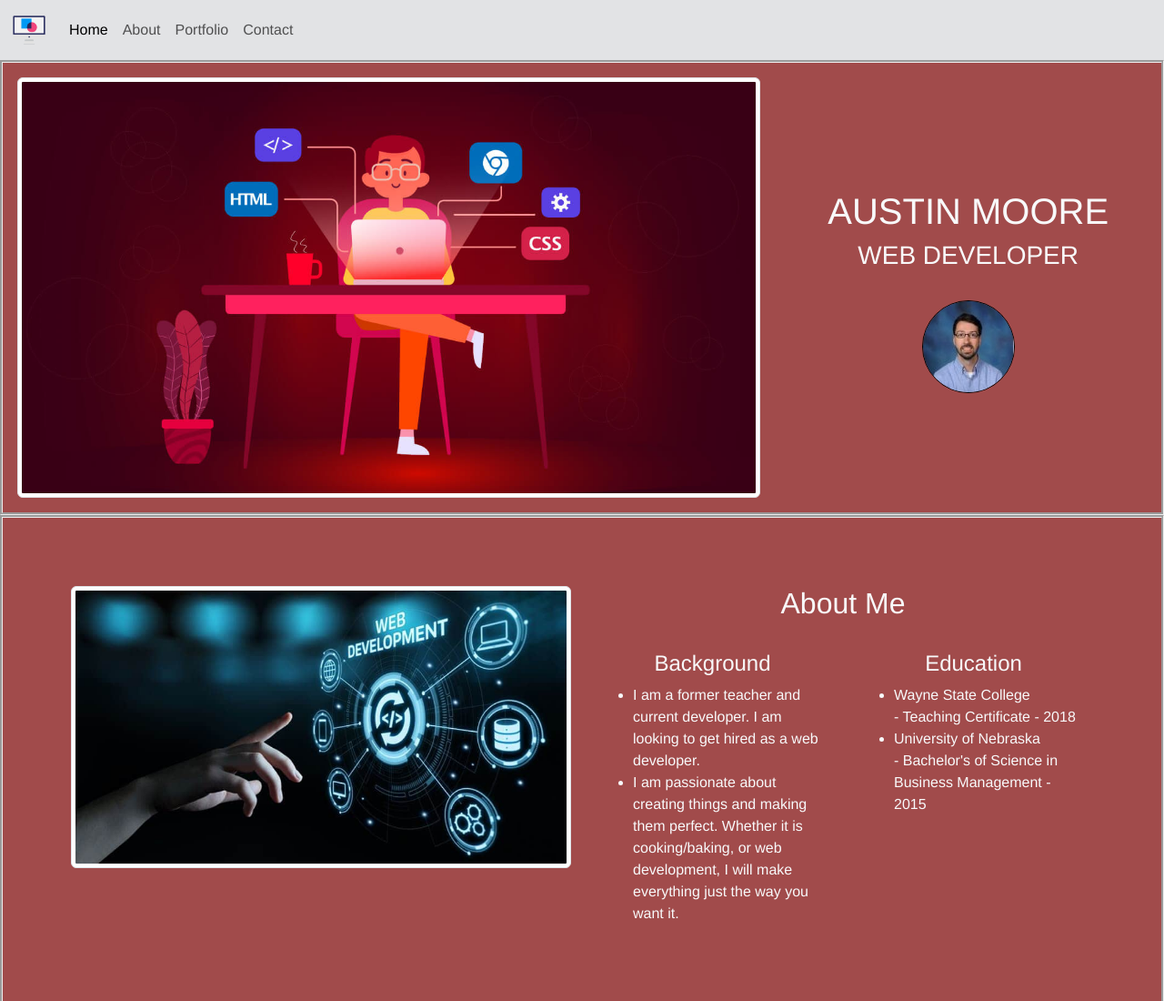
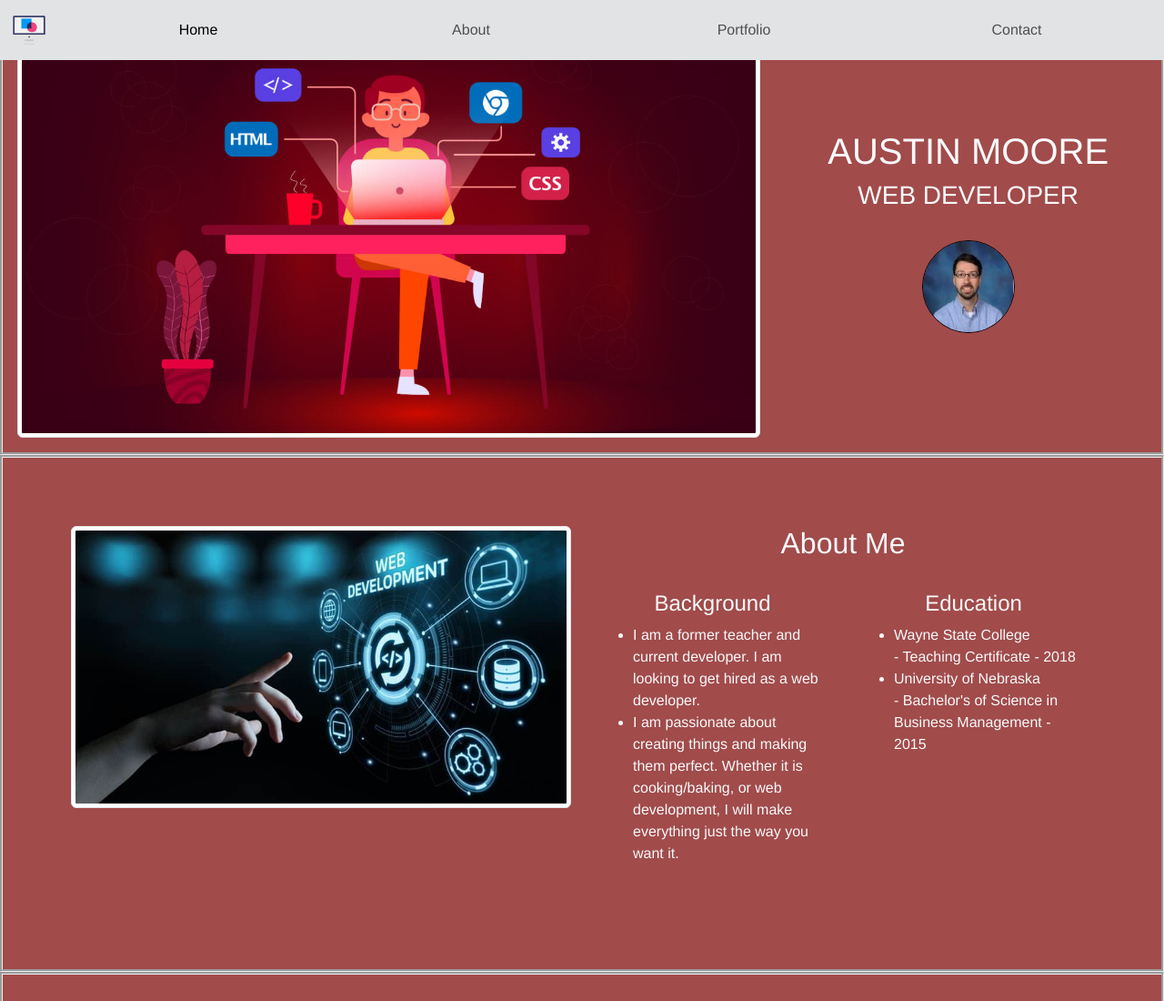
Before and after one commit to aumoor02/Web-Fundamentals, a website: page index.html in a window 1280 px wide. Shown: the top 1100 px of the page at 91% size. Drawn offline with nearby package versions, Linux system fonts and the light colour scheme.

Commit message:
Updated Navbar

```diff
--- a/index.html
+++ b/index.html
@@ -15,7 +15,7 @@
     <body>
 
 
-        <nav class="navbar navbar-expand-sm bg-secondary-subtle">
+        <nav class="navbar navbar-expand-sm nav-fill bg-secondary-subtle fixed-top">
             <div class="container-fluid">
                 <a class="navbar-brand" href="#">
                 <img src="/images/computer-icon.png" alt="Computer" width="40" height="40">
@@ -24,20 +24,12 @@
                     <span class="navbar-toggler-icon"></span>
                 </button>
                   <div class="collapse navbar-collapse" id="navbarNav">
-                    <ul class="navbar-nav">
-                      <li class="nav-item">
+                    <div class="navbar-nav nav-item">
                         <a class="nav-link active" aria-current="page" href="#">Home</a>
-                      </li>
-                      <li class="nav-item">
                         <a class="nav-link" href="#about">About</a>
-                      </li>
-                      <li class="nav-item">
                         <a class="nav-link" href="#portfolio">Portfolio</a>
-                      </li>
-                      <li class="nav-item">
                         <a class="nav-link" href="#contact">Contact</a>
-                      </li>
-                    </ul>
+                      </div>
                   </div>
             </div>
         </nav>
```
